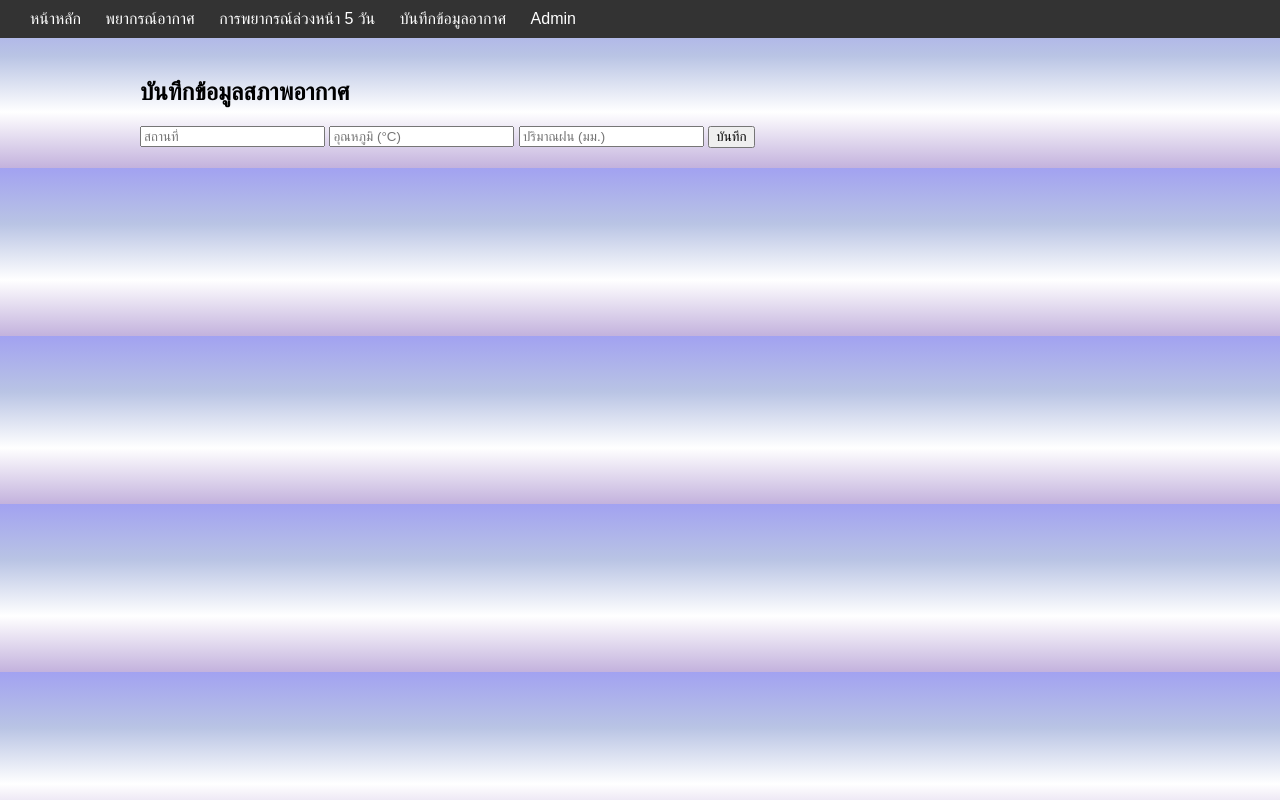
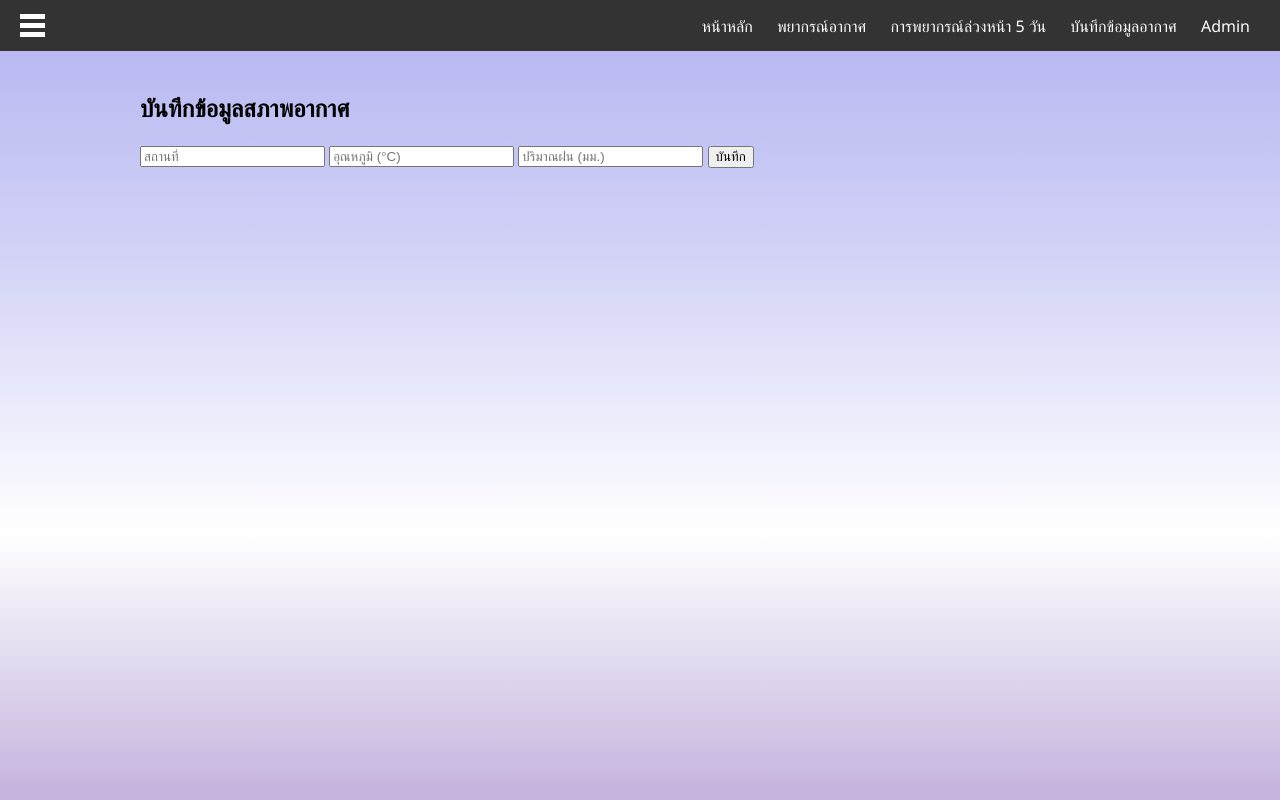
Before and after one commit to kunpriyaa/kunpriyaa-WEATHER_ALERT_SYSTEM, a website: page frontend/pages/weather-data-entry.html in a window 1280 px wide. Drawn offline with Linux system fonts and the light colour scheme.

Commit message:
Edit colors frontend

```diff
--- a/frontend/pages/weather-data-entry.html
+++ b/frontend/pages/weather-data-entry.html
@@ -7,8 +7,11 @@
     <link rel="stylesheet" href="../css/styles.css">
     <style>
         body {
-            background: linear-gradient(to bottom, #a2a2f1, #b9c4e4, #ffffff, #c3b2dd);
-        }
+    background: linear-gradient(to bottom, #b3b3f1, #d4d4f7, #ffffff,#c3b2dd);
+    background-attachment: fixed;
+    margin: 0;
+    font-family: 'Segoe UI', Tahoma, Geneva, Verdana, sans-serif;
+}
         .navbar {
             background-color: #333;
             color: white;
@@ -28,8 +31,12 @@
     </style>
 </head>
 <body>
-
     <div class="navbar">
+        <div class="menu-icon" id="menu-icon">
+            <span class="bar"></span>
+            <span class="bar"></span>
+            <span class="bar"></span>
+        </div>
         <div class="menu-links">
             <a href="/" id="home-link">หน้าหลัก</a>
             <a href="/weather-forecast" id="weather-forecast-link">พยากรณ์อากาศ</a>
```
Also changed, not shown: frontend/pages/admin-login.html (+25 -0 lines).
